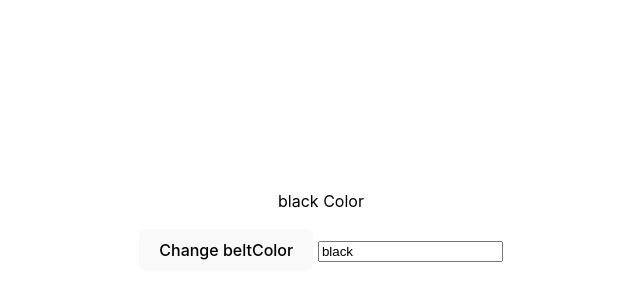
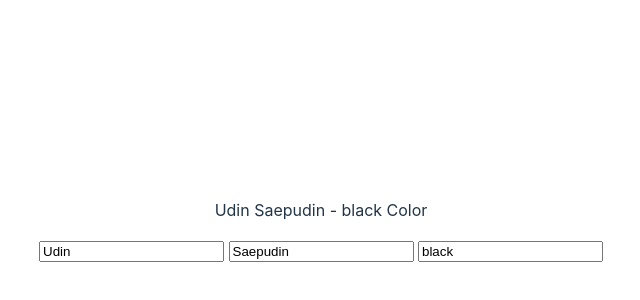
Before and after one commit to sejutaimpian/belajar-svelte, a Svelte app: page / in a window 1280 px wide. Shown: the part 178-478 px from the top of the page, without its empty margins (319-959 px from the left). Built offline with nearby package versions, Linux system fonts and the light colour scheme.

Commit message:
5. Reactive value

```diff
--- a/src/App.svelte
+++ b/src/App.svelte
@@ -1,5 +1,10 @@
 <script>
+  let firstName = "Udin";
+  let lastName = "Saepudin";
   let beltColor = "black";
+
+  $: fullName = `${firstName} ${lastName}`;
+
   const changeColor = () => {
     beltColor = "orange";
   };
@@ -9,8 +14,9 @@
 </script>
 
 <main>
-  <p style="color: {beltColor};">{beltColor} Color</p>
-  <button on:click={changeColor}>Change beltColor</button>
-  <!-- <input type="text" on:input={handleInput} value={beltColor} /> -->
+  <!-- <p>{firstName} {lastName} - {beltColor} Color</p> -->
+  <p>{fullName} - {beltColor} Color</p>
+  <input type="text" bind:value={firstName} />
+  <input type="text" bind:value={lastName} />
   <input type="text" bind:value={beltColor} />
 </main>
```
Also changed, not shown: 1 other file (tests, documents, lock files or other folders).
